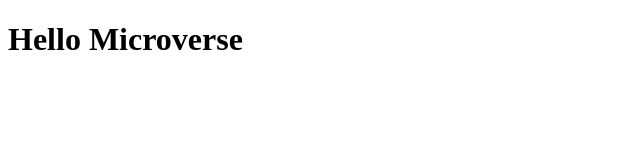
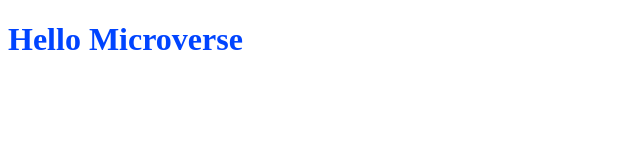
Before and after one commit to BahirHakimy/Hello-Microverse, a plain HTML site: page index.html in a window 1280 px wide. Shown: the whole page, without its empty margins (0-640 px from the left). Drawn offline with Linux system fonts and the light colour scheme.

Commit message:
Add style.css

```diff
--- a/index.html
+++ b/index.html
@@ -5,6 +5,7 @@
     <meta http-equiv="X-UA-Compatible" content="IE=edge" />
     <meta name="viewport" content="width=device-width, initial-scale=1.0" />
     <title>Hello Microverse</title>
+    <link rel="stylesheet" href="style.css" />
   </head>
   <body>
     <h1 class="heading">Hello Microverse</h1>
--- /dev/null
+++ b/style.css
@@ -0,0 +1,3 @@
+.heading {
+  color: rgb(0, 68, 255);
+}
```
